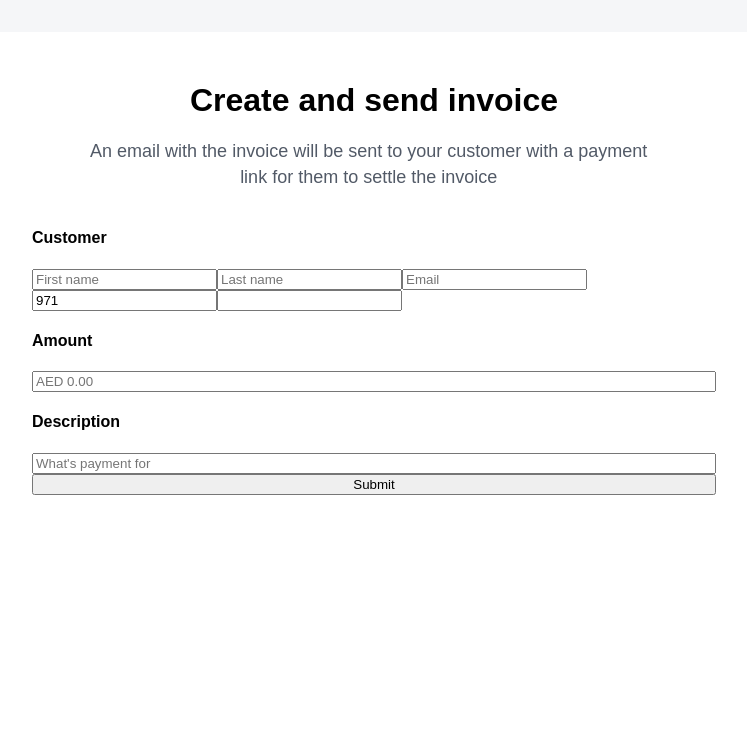
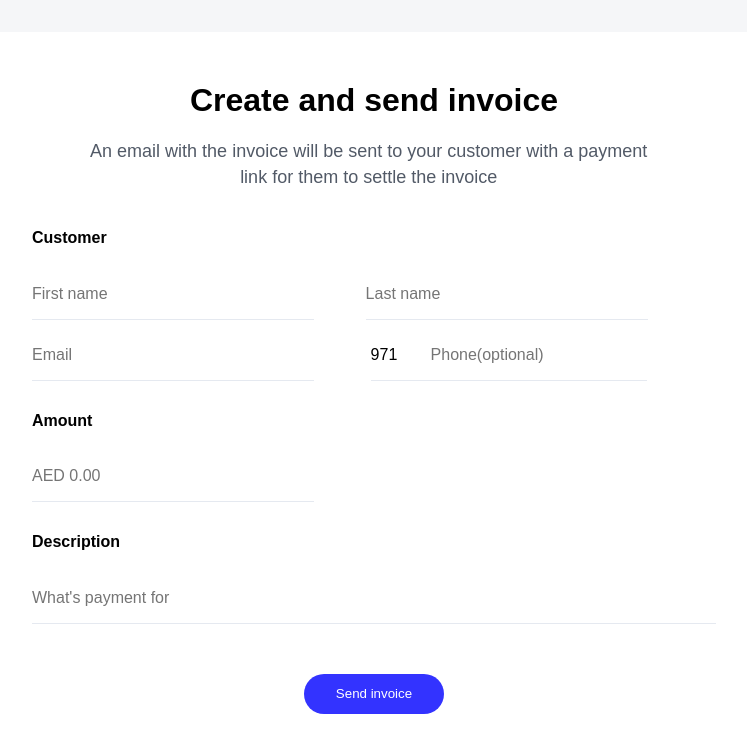
Before and after one commit to bumsyalao/mamo-app, a React (Create React App) app: page /create-invoice in a window 1280 px wide. Shown: the top 752 px of the page, without its empty margins (266-1013 px from the left). Built offline with nearby package versions, Linux system fonts and the light colour scheme.

Commit message:
add form validations

```diff
--- a/src/components/Button.tsx
+++ b/src/components/Button.tsx
@@ -8,10 +8,10 @@ type ButtonProps = {
     className?: string;
     onClick?: () => void;
 };
-export const Button = ({ type = '', text = '', link = '' }: ButtonProps) => {
+export const Button = ({ type = '', text = '', link = '', className = '' }: ButtonProps) => {
     const navigate = useNavigate();
     return (
-        <button className={`button ${type}`} onClick={() => navigate(link)}>
+        <button className={`button ${type} ${className}`} onClick={() => navigate(link)}>
             {text}
         </button>
     );
--- a/src/components/Forms/CreateInvoiceForm.tsx
+++ b/src/components/Forms/CreateInvoiceForm.tsx
@@ -4,6 +4,7 @@ import { Button } from '../Button';
 import { yupResolver } from "@hookform/resolvers/yup";
 import * as Yup from "yup";
 import { regexData } from '../../util/constants';
+import { useNavigate } from 'react-router-dom';
 
 
 type CreateInvoiceDataType = {
@@ -12,12 +13,15 @@ type CreateInvoiceDataType = {
     email: string;
     phoneNumberCode: string;
     phoneNumber: string;
-    amount: string;
+    amount: number;
     description: string;
 };
 
 
 export const CreateInvoiceForm = () => {
+    const navigate = useNavigate();
+
+
     const validationSchema = Yup.object().shape({
         firstName: Yup.string()
             .trim()
@@ -34,11 +38,11 @@ export const CreateInvoiceForm = () => {
             .matches(regexData['emailRegex']),
         phoneNumberCode: Yup.string(),
         phoneNumber: Yup.string(),
-        amount: Yup.string().required('An amount is required '),
+        amount: Yup.number().required('An amount is required '),
         description: Yup.string().required('Please add a description'),
     });
 
-    const { register, handleSubmit, formState: { errors } } = useForm<CreateInvoiceDataType>({
+    const { register, handleSubmit, formState: { errors }, trigger } = useForm<CreateInvoiceDataType>({
         resolver: yupResolver(validationSchema),
         defaultValues: {
             phoneNumberCode: '971',
@@ -47,7 +51,9 @@ export const CreateInvoiceForm = () => {
     });
 
 
-    const onSubmit = (data: any) => console.log(data, '======data');
+    const onSubmit = (data: any) => {
+        navigate('/');
+    };
 
     return (
         <form onSubmit={handleSubmit(onSubmit)} className='invoice-form'>
@@ -55,33 +61,53 @@ export const CreateInvoiceForm = () => {
                 <h2>Create and send invoice</h2>
                 <p>An email with the invoice will be sent to your customer with a payment link for them to settle the invoice</p>
             </div>
-            <div>
-                <h4>Customer</h4>
-                <input {...register('firstName')} placeholder="First name" />
-                {errors.firstName && <p>{errors.firstName.message}</p>}
-                <input {...register("lastName")} placeholder="Last name" />
-                {errors.lastName && <p>{errors.lastName.message}</p>}
 
-                <input {...register("email")} placeholder="Email" />
-                {errors.email && <p>{errors.email.message}</p>}
+            <h4>Customer</h4>
+            <div className='flex'>
+                <div className='input-field'>
+                    <input {...register('firstName')} placeholder="First name" />
+                    {errors.firstName && <span>{errors.firstName.message}</span>}
 
-                <div>
-                    <input {...register("phoneNumberCode")} placeholder="Phone(optional)" />
-                    <input {...register("phoneNumber")} />
+                </div>
+                <div className='input-field'>
+                    <input {...register("lastName")} placeholder="Last name" />
+                    {errors.lastName && <span>{errors.lastName.message}</span>}
+
+                </div>
+
+            </div>
+
+            <div className='flex'>
+                <div className={'input-field'}>
+                    <input {...register("email")} placeholder="Email" />
+                    {errors.email && <span>{errors.email.message}</span>}
+
+                </div>
+
+                <div className='input-field-phone'>
+                    <input className='input-phone-code' {...register("phoneNumberCode")} />
+                    <input className='input-phone' {...register("phoneNumber")} placeholder="Phone(optional)" />
                 </div>
             </div>
+
+
             <h4>Amount</h4>
-
-            <input {...register("amount")} placeholder="AED 0.00" />
-            {errors.amount && <p>{errors.amount.message}</p>}
+            <div className='input-field'>
+                <input {...register("amount")} placeholder="AED 0.00" />
+                {errors.amount && <span>{errors.amount.message}</span>}
+            </div>
 
             <h4>Description</h4>
+            <div className='input-field-full'>
+                <input {...register("description")} placeholder="What's payment for" />
+                {errors.description && <span>{errors.description.message}</span>}
 
-            <input {...register("description")} placeholder="What's payment for" />
-            {errors.description && <p>{errors.description.message}</p>}
+            </div>
 
-            {/* <Button onClick={handleSubmit(onSubmit)}>Submit</Button> */}
-            <input type="submit" />
+
+            <Button onClick={() => {
+                handleSubmit(onSubmit)
+            }} className="form_btn" text="Send invoice" type="primary" />
         </form>
     );
 };
--- a/src/components/Table/Table.tsx
+++ b/src/components/Table/Table.tsx
@@ -23,7 +23,7 @@ export const Table = ({ tableData }: { tableData: Invoices[] }) => {
                             <td>{`AED ${amount}`}</td>
                             <td><Badges status={status} /></td>
                             <td>{created}</td>
-                            <td></td>
+                            <td>...</td>
                         </tr>
                     )
                 })}
--- a/src/scss/form.scss
+++ b/src/scss/form.scss
@@ -41,4 +41,81 @@
 
         }
     }
+
+    input {
+        height: 30px;
+        // width: 282px;
+        border: none;
+        border-bottom: 1.5px solid #E5E9F0;
+        padding: 10px 0px 10px;
+        outline: none;
+        font-size: 16px;
+        line-height: 26px;
+    }
+
+
+    span {
+        margin-top: 10px;
+        background: #FFE8E3;
+        padding: 0px 5px;
+        border-radius: 8px;
+        font-size: 12px;
+        line-height: 20px;
+        color: #E3291D;
+    }
+
+    span::before {
+        display: inline;
+        content: "⚠ ";
+    }
+
+    .flex {
+        display: flex;
+        flex-direction: row;
+        width: 90%;
+        justify-content: space-between;
+
+    }
+
+    .input-field {
+        display: flex;
+        flex-direction: column;
+        width: 282px;
+        margin-bottom: 10px;
+    }
+
+    .input-field-full {
+
+        display: flex;
+        flex-direction: column;
+        margin-bottom: 10px;
+    }
+
+    .input-field-with-error {
+        input {
+            border-bottom: 1.5px solid #E3291D;
+        }
+    }
+
+    .form_btn {
+        margin-top: 40px;
+    }
+
+    .input-field-phone {
+        width: 45%;
+
+        .input-phone-code {
+            width: 60px !important;
+        }
+
+        .input-phone-code::after {
+            display: inline;
+            content: "⇓";
+        }
+
+        .input-phone {
+            width: 78% !important;
+        }
+    }
+
 }
--- a/src/util/mock-data.tsx
+++ b/src/util/mock-data.tsx
@@ -12,7 +12,7 @@ export const links = [
     },
 ];
 
-export const tableHeaders = ['Invoice ID', 'Customer', 'Amount', 'Status', 'Created'];
+export const tableHeaders = ['Invoice ID', 'Customer', 'Amount', 'Status', 'Created', ''];
 
 export enum Status {
     outstanding = 'Outstanding',
```
